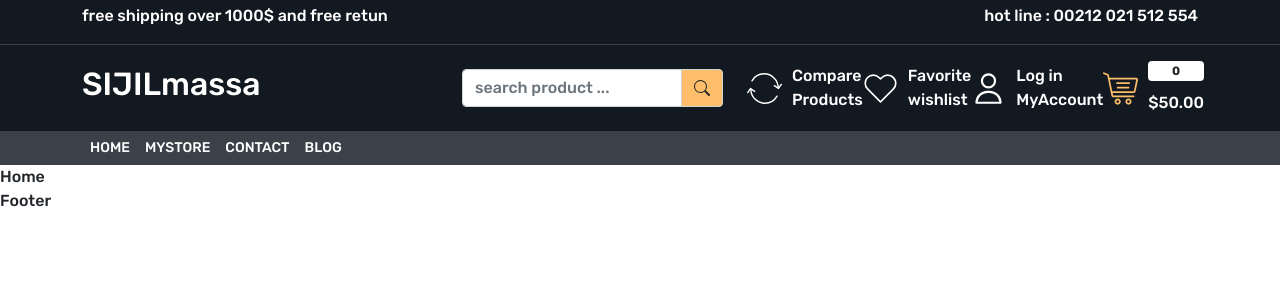
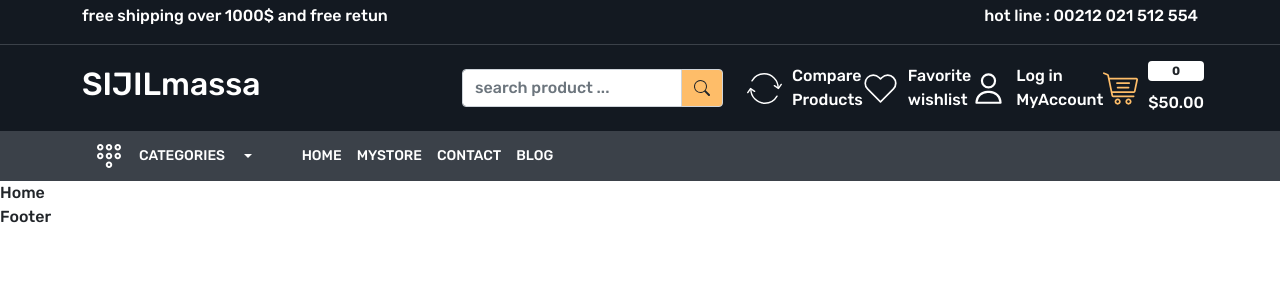
Before and after one commit to lnabmi10/ecommerce-fe, a React (Create React App) app: page / in a window 1280 px wide. Shown: the top 300 px of the page. Built offline with nearby package versions, Linux system fonts and the light colour scheme.

Commit message:
header style

```diff
--- a/src/App.css
+++ b/src/App.css
@@ -20,42 +20,4 @@ a{
 
 /* header part */
 
-.header-top-strip{
-  border-bottom: 1px solid var(--color-2) ;
-  background-color: var(--color-1) ;
-}
-.header-upper{
-  background-color: var(--color-1);
-}
-.header-upper .input-group-text{
-  background-color: var(--color-3);
-}
-.form-control:focus{
-  box-shadow: none;
-  border-color: inherit;
-}
-.header-upper .header-upper-links img{
-  width: 35px;
-  height: 35px;
-}
-.gap-10{
-  gap : 10px;
-
-}
-.gap-15{
-  gap : 15px;
-
-}
-
-.header-bottom{
-  background-color: var(--color-2);
-}
-.header-bottom .menu-links a{
-  color: white;
-  font-size: 14px;
-  line-height: 18px;
-  font-weight: 400;
-  letter-spacing: .3;
-  text-transform: uppercase;
-}
 /* header part end */
--- a/src/components/Footer.js
+++ b/src/components/Footer/Footer.js
@@ -1,4 +1,7 @@
 import React from 'react'
+import './Footer.css'
+import {Link,NavLink} from 'react-router-dom'
+
 
 const Footer = () => {
   return (
--- /dev/null
+++ b/src/components/Header/Header.css
@@ -0,0 +1,70 @@
+
+.header-top-strip{
+    border-bottom: 1px solid var(--color-2) ;
+    background-color: var(--color-1) ;
+  }
+  .header-upper{
+    background-color: var(--color-1);
+  }
+  .header-upper .input-group-text{
+    background-color: var(--color-3);
+  }
+  .form-control:focus{
+    box-shadow: none;
+    border-color: inherit;
+  }
+  .header-upper .container .row h2 .sijilmassa:hover{
+    color: var(--color-3) !important ;
+
+  }
+  .header-upper .header-upper-links img{
+    width: 35px;
+    height: 35px;
+  }
+  .gap-10{
+    gap : 10px;
+
+  }
+  .gap-15{
+    gap : 15px;
+  }
+  .gap-30{
+    gap : 30px;
+  }
+  .header-bottom{
+    background-color: var(--color-2);
+  }
+  .header-bottom .menu-links a{
+    color: white;
+    font-size: 14px;
+    line-height: 18px;
+    font-weight: 400;
+    letter-spacing: .3;
+    text-transform: uppercase;
+  }
+  .header-bottom .dropdown button{
+
+    color: white;
+    font-size: 14px;
+    line-height: 18px;
+    font-weight: 400;
+    letter-spacing: .3;
+    text-transform: uppercase;
+  }
+  .header-bottom .dropdown button:focus{
+    box-shadow: none;
+  }
+  .header-bottom .dropdown .dropdown-menu{
+    background-color: var(--color-2);
+    width: 100%;
+  }
+  .header-bottom .dropdown .dropdown-item{
+    padding: 15px;
+    margin-bottom: 3px;
+    border-bottom: 1px solid var(--color-1);
+  }
+  .header-bottom .dropdown .dropdown-item:hover{
+    background-color: transparent;
+    color: var(--color-3) !important ;
+
+  }
--- a/src/components/Header.js
+++ b/src/components/Header/Header.js
@@ -1,10 +1,12 @@
 import React from 'react'
+import './Header.css'
 import {Link,NavLink} from 'react-router-dom'
 import { BsSearch } from 'react-icons/bs';
-import compare from '../images/images/compare.svg'
-import wishlistSvg from '../images/images/wishlist.svg'
-import cartSvg from '../images/images/cart.svg'
-import userSvg from '../images/images/user.svg'
+import compare from '../../images/images/compare.svg'
+import wishlistSvg from '../../images/images/wishlist.svg'
+import cartSvg from '../../images/images/cart.svg'
+import userSvg from '../../images/images/user.svg'
+import menuSvg from '../../images/images/menu.svg'
 
 
 
@@ -33,7 +35,7 @@ const Header = () => {
       <div className='container'>
         <div className='row align-items-center'>
           <div className='col-4'>
-            <h2> <Link className='text-white'> SIJILmassa</Link></h2>
+            <h2> <Link className='sijilmassa text-white'> SIJILmassa</Link></h2>
           </div>
           <div className='col-3'>
             <div className="input-group ">
@@ -79,12 +81,24 @@ const Header = () => {
 
       </div>
     </header>
-    <header className='header-bottom'>
+    <header className='header-bottom py-1'>
       <div className='container'>
         <div className='row'>
           <div className='col-12'>
-            <div className='menu-bottom d-flex align-items-center'>
-              <div></div>
+            <div className='menu-bottom d-flex align-items-center gap-30'>
+              <div>
+              <div className="dropdown ">
+                     <button className="btn btn-secondary dropdown-toggle bg-transparent border-0 d-flex gap-15 align-items-center" type="button" id="dropdownMenuButton1" data-bs-toggle="dropdown" aria-expanded="false">
+                      <img src={menuSvg} /> <span>categories</span>
+                     </button>
+                     <ul className="dropdown-menu" aria-labelledby="dropdownMenuButton1">
+                                          <li><Link className="dropdown-item text-white" to="#">Action</Link></li>
+                                          <li><Link className="dropdown-item text-white" to="#">Another action</Link></li>
+                                          <li><Link className="dropdown-item text-white" to="#">Something else here</Link></li>
+                     </ul>
+              </div>
+
+              </div>
               <div className='menu-links'>
                 <div className='d-flex align-items-center gap-15 m-2'>
                   <NavLink className='text-white' to='/' >Home</NavLink>
--- a/src/components/Layout.js
+++ b/src/components/Layout.js
@@ -1,7 +1,7 @@
 import React from 'react'
 import { Outlet } from 'react-router-dom'
-import Header from './Header'
-import Footer from './Footer'
+import Header from './Header/Header'
+import Footer from './Footer/Footer'
 
 const Layout = () => {
   return (
```
Also changed, not shown: src/components/Footer/Footer.css (added).
